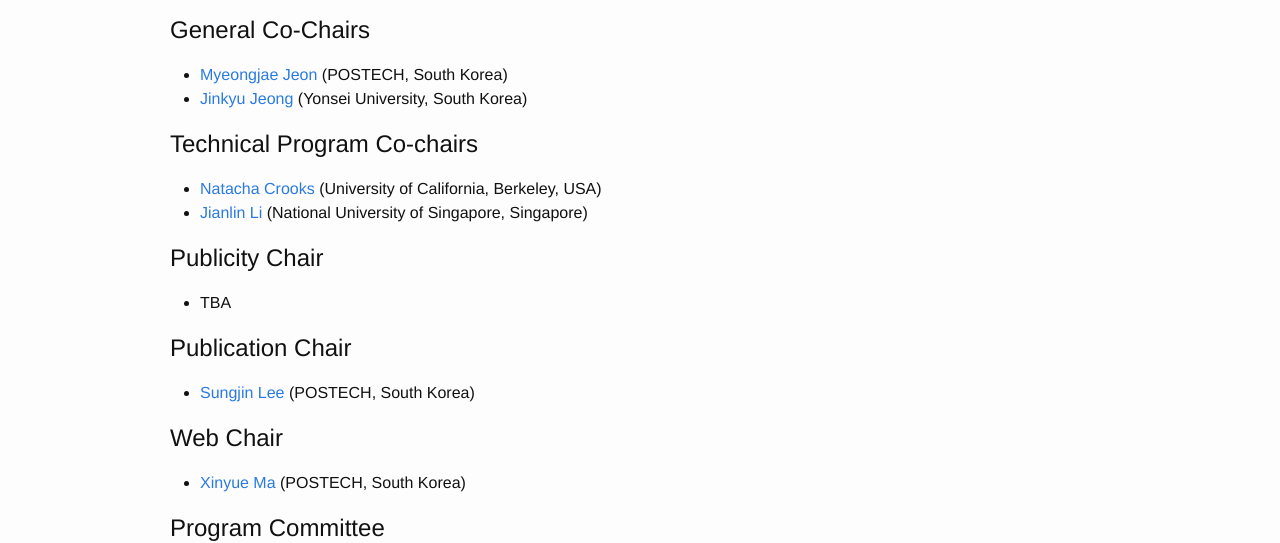
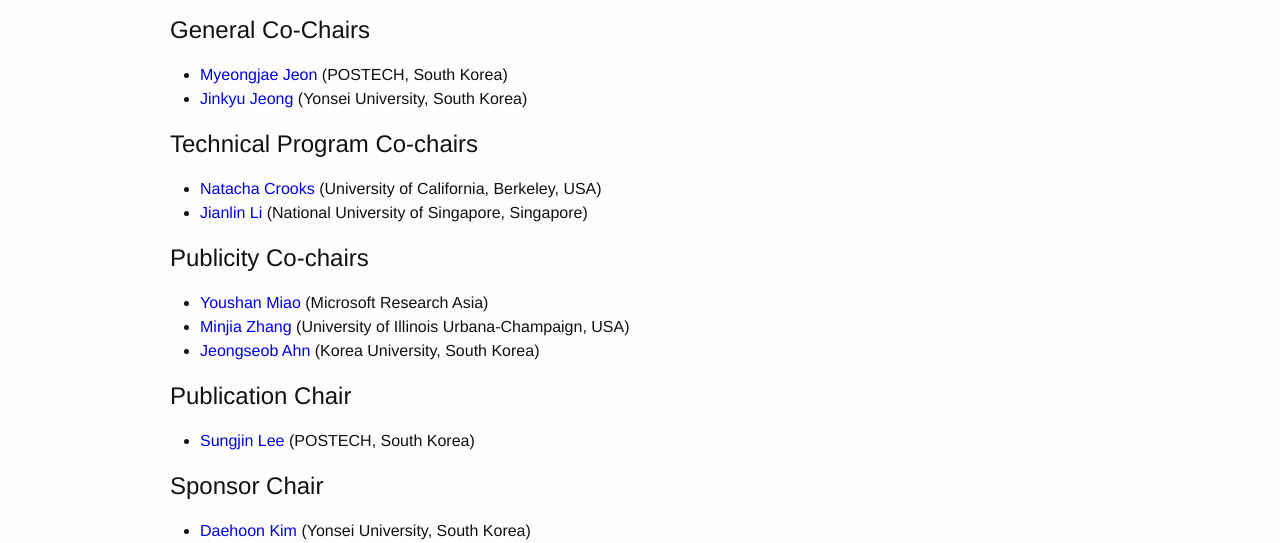
Before and after one commit to apsys2025/apsys2025.github.io, a plain HTML site: page organization.html in a window 1280 px wide. Shown: the part 268-811 px from the top of the page. Drawn offline with Linux system fonts and the light colour scheme.

Commit message:
updated organization.yaml

```diff
--- a/main.css
+++ b/main.css
@@ -373,6 +373,14 @@ pre {
 .sub-title {
   margin-bottom: 5px; }
 
+
+/* unify the color of links */
+a {
+  color: #0000EE; /* Or any color you want */
+}
+a:visited {
+  color: #0000EE;
+}
 /**
  * Syntax highlighting styles
  */
--- a/organization.html
+++ b/organization.html
@@ -18,7 +18,7 @@
 
 <header class="site-header">
 
-  <a class="site-title" href="http://apsys2025.github.io/">16th ACM SIGOPS Asia-Pacific Workshop on Systems (APSys 2025)</a>
+  <a class="site-title" href="./index.html">16th ACM SIGOPS Asia-Pacific Workshop on Systems (APSys 2025)</a>
     <p style="text-align:center"><font size="4">October 12-13, 2025<br>Seoul, South Korea</font></p>
 
     <nav class="site-nav">
@@ -67,21 +67,25 @@ Copy From: APSys 2016 website
   <li><a href="https://www.comp.nus.edu.sg/~lijl/">Jianlin Li</a> (National University of Singapore, Singapore) </li>
 </ul>
 
-<h2 id="publicity-chair">Publicity Chair</h2>
+<h2 id="publicity-chair">Publicity Co-chairs</h2>
 <ul>
-  <li>TBA</li>
-  <!--li><a href="http://dclab.yonsei.ac.kr/kwlee/">Kyoungwoo Lee</a> (Yonsei University, South Korea)</li>
-  <li><a href="https://www.cs.cityu.edu.hk/~jasonxue/">Chun Jason Xue</a> (City University of Hong Kong)</li>
-  <li><a href="https://jingliu.xyz/">Jing Liu</a> (University of Wisconsin–Madison, USA)</li-->
+  <li><a href="https://www.microsoft.com/en-us/research/people/yomia/">Youshan Miao</a> (Microsoft Research Asia)</li>
+  <li><a href="https://minjiazhang.github.io/">Minjia Zhang</a> (University of Illinois Urbana-Champaign, USA)</li>
+  <li><a href="https://jeongseob.github.io/">Jeongseob Ahn</a> (Korea University, South Korea)</li>
 </ul>
 
 <h2 id="publication-chair">Publication Chair</h2>
 <ul>
-  <li><a href="https://chamdoo.github.io/">Sungjin Lee</a> (POSTECH, South Korea)</li-->
+  <li><a href="https://chamdoo.github.io/">Sungjin Lee</a> (POSTECH, South Korea)</li>
+</ul>
+
+<h2 id="sponsor-chair">Sponsor Chair</h2>
+<ul>
+  <li><a href="https://sites.google.com/view/daehoonkim">Daehoon Kim</a> (Yonsei University, South Korea)</li>
 </ul>
 
 
-<h2 id="web-char">Web Chair</h2>
+<h2 id="web-chair">Web Chair</h2>
 <ul>
   <li><a href="https://xinyuema0847.github.io/">Xinyue Ma</a> (POSTECH, South Korea) </li-->
 </ul>
```
Also changed, not shown: call_for_papers.html (+1 -1 lines), index.html (+2 -1 lines), past.html (+1 -1 lines), venues.html (+1 -1 lines).
